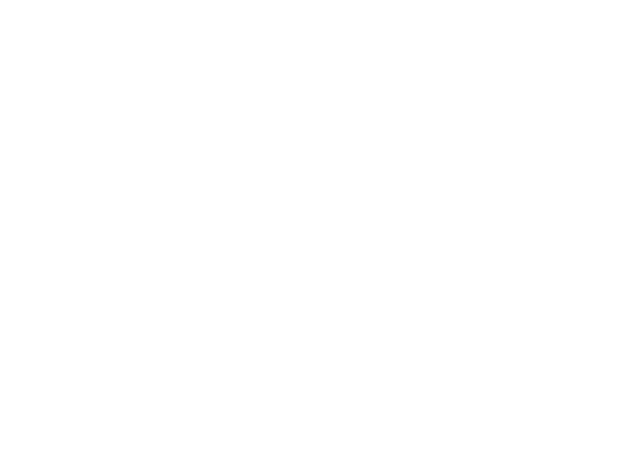
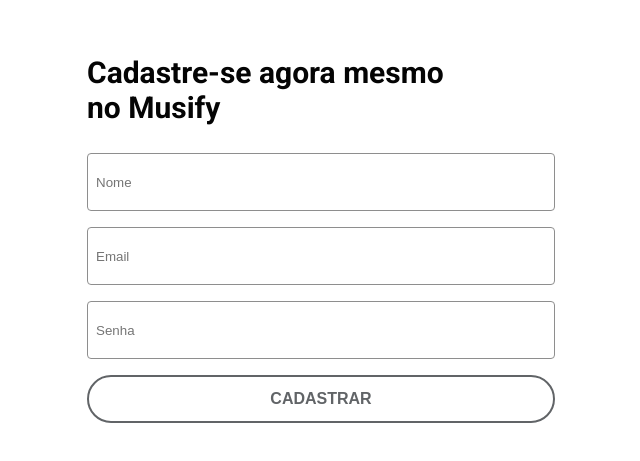
Before and after one commit to mateuschaves/musify-frontend, a React (Create React App) app: page /signup in a window 1280 px wide. Shown: the part 167-628 px from the top of the page, without its empty margins (319-959 px from the left). Built offline with nearby package versions, Linux system fonts and the light colour scheme.

Commit message:
SignupScreen

```diff
--- a/src/index.tsx
+++ b/src/index.tsx
@@ -5,7 +5,9 @@
 import { ToastContainer } from "react-toastify";
 import "react-toastify/dist/ReactToastify.css";
 
-import App from "./pages/App";
+import MusicsScreen from "./pages/MusicsScreen";
+import SignupScreen from "./pages/SignupScreen";
+import SigninScreen from "./pages/SignupScreen";
 
 import { BrowserRouter as Router, Switch, Route } from "react-router-dom";
 
@@ -14,10 +16,16 @@
     <Router>
       <Switch>
         <Route exact path="/">
-          <App />
+          <MusicsScreen />
         </Route>
         <Route exact path="/musics">
-          <App />
+          <MusicsScreen />
+        </Route>
+        <Route exact path="/signup">
+          <SignupScreen />
+        </Route>
+        <Route exact path="/signin">
+          <SigninScreen />
         </Route>
       </Switch>
     </Router>
--- a/src/pages/App/index.tsx
+++ b/src/pages/MusicsScreen/index.tsx
@@ -7,7 +7,7 @@
 
 import { Header, Avatar, AddButton, Container, Title, Musics } from "./styles";
 
-function App() {
+function MusicsScreen() {
   return (
     <Container>
       <Content>
@@ -119,4 +119,4 @@
   );
 }
 
-export default App;
+export default MusicsScreen;
--- /dev/null
+++ b/src/pages/SigninScreen/index.tsx
@@ -0,0 +1,5 @@
+import React from "react";
+
+export default function SigninScreen() {
+  return <div></div>;
+}
--- /dev/null
+++ b/src/pages/SigninScreen/styles.ts
@@ -0,0 +1,3 @@
+import styled from "styled-components";
+
+export const Container = styled.div``;
--- /dev/null
+++ b/src/pages/SignupScreen/index.tsx
@@ -0,0 +1,37 @@
+import React, { useState } from "react";
+
+import { Container, Input, Title, Form, Button } from "./styles";
+
+export default function SignupScreen() {
+  const [name, setName] = useState("");
+  const [email, setEmail] = useState("");
+  const [password, setPassword] = useState("");
+
+  return (
+    <Container>
+      <Form>
+        <Title>{["Cadastre-se agora mesmo", "no Musify"].join("\n")}</Title>
+        <Input
+          placeholder="Nome"
+          value={name}
+          onChange={(e) => setName(e.target.value)}
+          type="name"
+        />
+        <Input
+          placeholder="Email"
+          value={email}
+          onChange={(e) => setEmail(e.target.value)}
+          type="email"
+        />
+        <Input
+          placeholder="Senha"
+          value={password}
+          onChange={(e) => setPassword(e.target.value)}
+          type="password"
+        />
+
+        <Button>CADASTRAR</Button>
+      </Form>
+    </Container>
+  );
+}
--- /dev/null
+++ b/src/pages/SignupScreen/styles.ts
@@ -0,0 +1,67 @@
+import styled from "styled-components";
+
+import { lighten } from "polished";
+
+export const Container = styled.div`
+  display: flex;
+  flex: 1;
+  flex-direction: column;
+  justify-content: center;
+  align-items: center;
+  /* background-color: rgb(4, 4, 4); */
+  top: 0;
+  bottom: 0;
+  left: 0;
+  right: 0;
+  position: absolute;
+  overflow-y: scroll;
+`;
+
+export const Title = styled.h1`
+  color: rgb(4, 4, 4);
+  font-weight: bold;
+  font-size: 30px;
+  white-space: pre-line;
+  text-align: left;
+`;
+
+export const Input = styled.input`
+  border-radius: 4px;
+  color: rgb(4, 4, 4);
+  background-color: #fff;
+  padding: 8px;
+  outline: inherit;
+  border: solid ${lighten(0.4, "#282828")} 0.2px;
+  height: 40px;
+  margin: 8px 0px 8px 0;
+  width: 450px;
+
+  &:focus {
+    border-color: rgb(4, 4, 4);
+  }
+`;
+
+export const Form = styled.form`
+  display: flex;
+  flex-direction: column;
+`;
+
+export const Button = styled.button`
+  height: 48px;
+  background-color: transparent;
+  border: 2px solid;
+  border-color: #616467;
+  outline: inherit;
+  border-radius: 40px;
+  color: #616467;
+  cursor: pointer;
+  font-weight: bold;
+  font-size: 16px;
+  transition: 0.5s;
+  margin: 8px 0px 8px 0;
+
+  &:hover {
+    background-color: #616467;
+    color: #fff;
+  }
+`;
```
Also changed, not shown: src/pages/MusicsScreen/styles.ts (renamed from src/pages/App/styles.ts).
